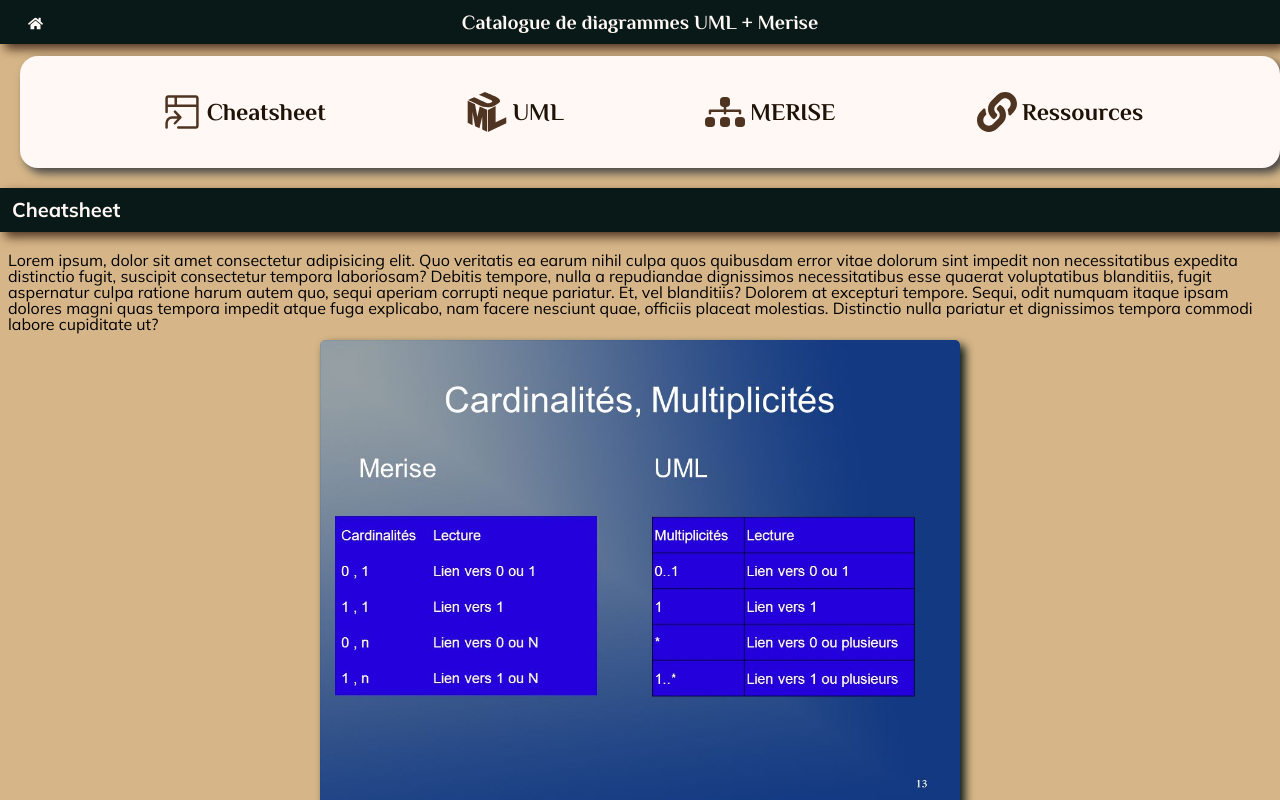
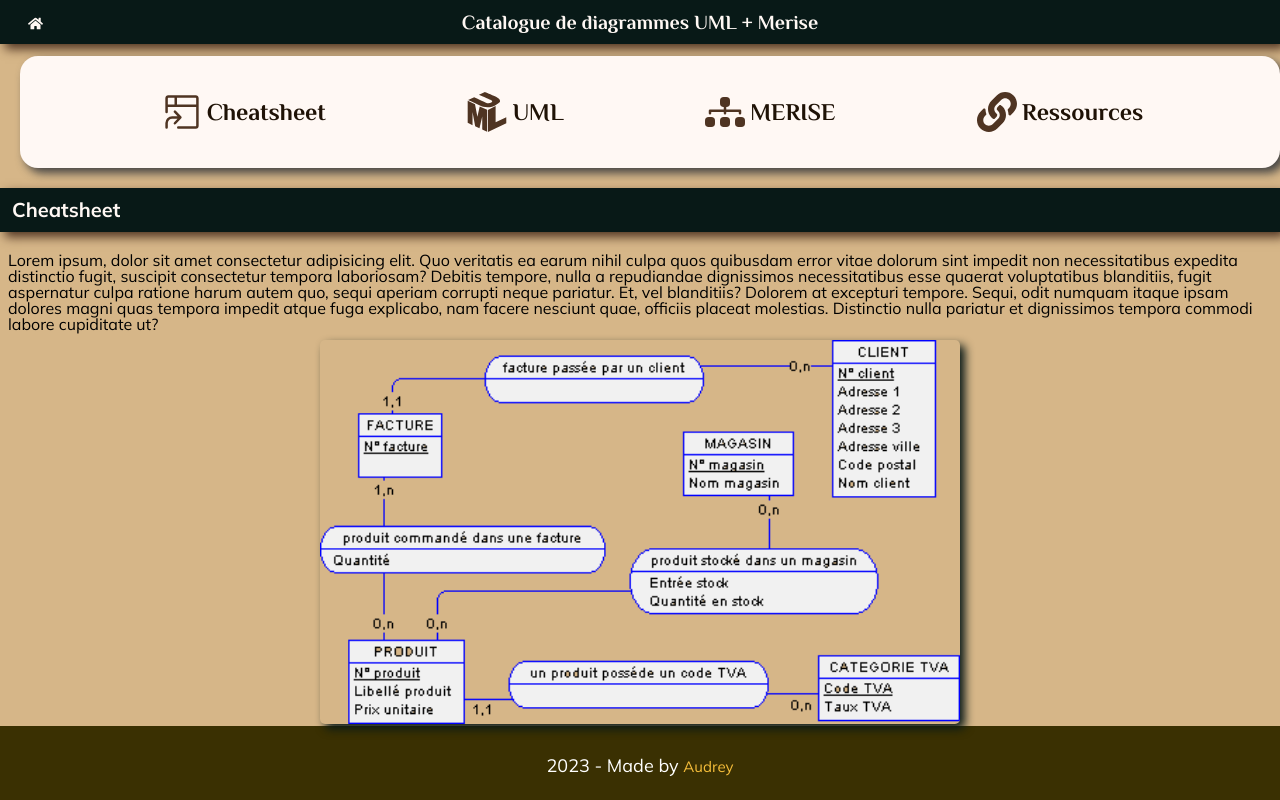
Before and after one commit to 2023-cda-alt-devops-p4/catalog-ac, a React (Vite) app: page /cheatsheet in a window 1280 px wide. Shown: the top 800 px of the page. Built offline with nearby package versions, Linux system fonts and the light colour scheme.

Commit message:
⏪ remove import photo

```diff
--- a/src/views/Cheatsheet.jsx
+++ b/src/views/Cheatsheet.jsx
@@ -4,7 +4,7 @@ import { theme } from "../assets/css/theme";
 
 import Image from "../components/Image";
 //import images
-import cardinalites_multiplicites from "../assets/img/cardinalites_multiplicites.jpg";
+// import cardinalites_multiplicites from "../assets/img/cardinalites_multiplicites.jpg";
 import mcdcomplet from "../assets/img/mcdcomplet.gif";
 
 const Cheatsheet = () => {
@@ -23,12 +23,12 @@ const Cheatsheet = () => {
 				nam facere nesciunt quae, officiis placeat molestias. Distinctio nulla
 				pariatur et dignissimos tempora commodi labore cupiditate ut?
 			</p>
-			<div className="container_img">
+			{/* <div className="container_img">
 				<Image
 					src={cardinalites_multiplicites}
 					alt="cardinalites_multiplicites"
 				/>
-			</div>
+			</div> */}
 			<div className="container_img">
 				<Image
 					src={mcdcomplet}
```
